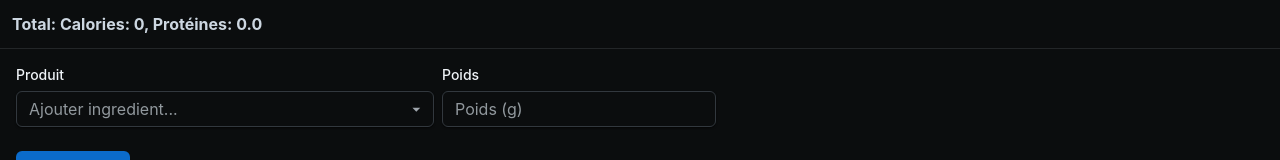
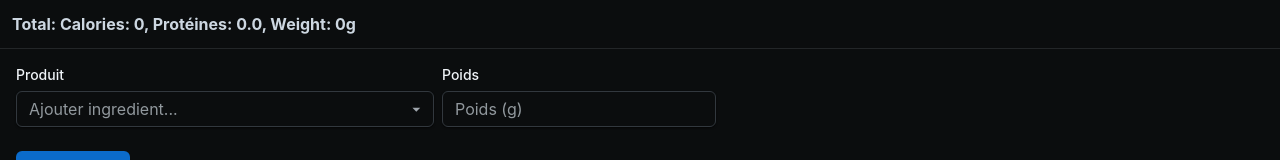
Before and after one commit to tomzmtl/cookbook, a React (Vite) app: page / in a window 1280 px wide. Shown: the top 160 px of the page. Built offline with nearby package versions, Linux system fonts and the light colour scheme.

Commit message:
added product data

```diff
--- a/src/components/App/App.tsx
+++ b/src/components/App/App.tsx
@@ -31,11 +31,12 @@ const getOptionLabel = (product: Product): string => compact([
 ]).join(", ")
 
 const calculateTotals = (ingredients: Ingredient[]) => {
-  const totals = { calories: 0, protein: 0 }
+  const totals = { calories: 0, protein: 0, weight: 0 }
 
   for (const ingredient of ingredients) {
     totals.calories += (ingredient.product.macros.calories / 100) * ingredient.weight
     totals.protein += (ingredient.product.macros.protein / 100) * ingredient.weight
+    totals.weight += ingredient.weight
   }
 
   return totals
@@ -85,7 +86,7 @@ const App = () => {
           {renderSelectedIngredients()}
           <ListItem>
             <Typography fontWeight={700}>
-              {`Total: Calories: ${displayCalories(totals.calories)}, Protéines: ${displayProtein(totals.protein)}`}
+              {`Total: Calories: ${displayCalories(totals.calories)}, Protéines: ${displayProtein(totals.protein)}, Weight: ${totals.weight}g`}
             </Typography>
           </ListItem>
         </List>
@@ -114,7 +115,7 @@ const App = () => {
               value={selectedWeight}
               onChange={handleChangeWeight}
               placeholder="Poids (g)"
-              slotProps={{ input: { inputMode: "numeric" } }}
+              slotProps={{ input: { type: "number", inputMode: "numeric" } }}
             />
           </FormControl>
         </Stack>
--- a/src/data/products.ts
+++ b/src/data/products.ts
@@ -1,19 +1,4 @@
 import { Product } from "../types";
-
-/**
-
-macros: {
-  calories: 0,
-  fat: 0,
-  carbs: {
-    sugars: 0,
-    fiber: 0,
-    total: 0
-  },
-  protein: 0
-}
-
-*/
 
 const products: Product[] = [
   {
@@ -21,12 +6,6 @@ const products: Product[] = [
     name: "Xylitol",
     macros: {
       calories: 100,
-      fat: 0,
-      carbs: {
-        sugars: 0,
-        fiber: 0,
-        total: 25
-      },
       protein: 0
     }
   },
@@ -35,12 +14,6 @@ const products: Product[] = [
     name: "Café",
     macros: {
       calories: 1,
-      fat: 0,
-      carbs: {
-        sugars: 0,
-        fiber: 0,
-        total: 0
-      },
       protein: 0.1
     }
   },
@@ -50,12 +23,6 @@ const products: Product[] = [
     color: "Blanc",
     macros: {
       calories: 21,
-      fat: 0.3,
-      carbs: {
-        sugars: 1.7,
-        fiber: 1,
-        total: 3.3
-      },
       protein: 3.1
     }
   },
@@ -64,12 +31,6 @@ const products: Product[] = [
     name: "Courgettes",
     macros: {
       calories: 16,
-      fat: 0.2,
-      carbs: {
-        total: 3.4,
-        fiber: 1.1,
-        sugars: 1.7,
-      },
       protein: 1.2
     }
   },
@@ -79,12 +40,6 @@ const products: Product[] = [
     color: "Rouge/Blanc",
     macros: {
       calories: 40,
-      fat: 0.1,
-      carbs: {
-        total: 9.3,
-        fiber: 2.1,
-        sugars: 4.2,
-      },
       protein: 1.1
     }
   },
@@ -96,12 +51,6 @@ const products: Product[] = [
     format: "En morceaux",
     macros: {
       calories: 109,
-      fat: 0.3,
-      carbs: {
-        total: 0,
-        fiber: 0,
-        sugars: 0,
-      },
       protein: 23.6
     }
   },
@@ -113,12 +62,6 @@ const products: Product[] = [
     extra: "Sans sel ajouté",
     macros: {
       calories: 38,
-      fat: 0.2,
-      carbs: {
-        total: 8.3,
-        fiber: 2.2,
-        sugars: 4.5,
-      },
       protein: 1.5
     }
   },
@@ -129,12 +72,6 @@ const products: Product[] = [
     format: "Rigatoni",
     macros: {
       calories: 365,
-      fat: 1.8,
-      carbs: {
-        total: 75.3,
-        fiber: 4.7,
-        sugars: 2.4,
-      },
       protein: 12.9
     }
   },
@@ -143,12 +80,6 @@ const products: Product[] = [
     name: "Gras de bacon",
     macros: {
       calories: 541,
-      fat: 41.8,
-      carbs: {
-        total: 1.4,
-        fiber: 0,
-        sugars: 0,
-      },
       protein: 37
     }
   },
@@ -158,12 +89,6 @@ const products: Product[] = [
     brand: "Compliments",
     macros: {
       calories: 380,
-      fat: 5,
-      carbs: {
-        total: 78,
-        fiber: 14,
-        sugars: 0,
-      },
       protein: 12
     }
   },
@@ -174,12 +99,6 @@ const products: Product[] = [
     format: "En brique",
     macros: {
       calories: 45,
-      fat: 5,
-      carbs: {
-        total: 1,
-        fiber: 0,
-        sugars: 0,
-      },
       protein: 10
     }
   },
@@ -188,12 +107,6 @@ const products: Product[] = [
     name: "Cannelle",
     macros: {
       calories: 247,
-      fat: 1.2,
-      carbs: {
-        total: 80.6,
-        fiber: 53.1,
-        sugars: 2.2,
-      },
       protein: 4
     }
   },
@@ -207,12 +120,6 @@ const products: Product[] = [
     extra: "Sans sucre/gras ajouté",
     macros: {
       calories: 221,
-      fat: 1.6,
-      carbs: {
-        total: 45.3,
-        fiber: 2.3,
-        sugars: 1.7,
-      },
       protein: 8.1
     }
   },
@@ -221,12 +128,6 @@ const products: Product[] = [
     name: "Extrait de vanille",
     macros: {
       calories: 288,
-      fat: 0.1,
-      carbs: {
-        total: 12.7,
-        fiber: 0,
-        sugars: 12.7,
-      },
       protein: 0.1
     }
   },
@@ -236,12 +137,6 @@ const products: Product[] = [
     brand: "Beatrice",
     macros: {
       calories: 50,
-      fat: 1.9,
-      carbs: {
-        total: 4.6,
-        fiber: 0,
-        sugars: 4.6,
-      },
       protein: 3.4
     }
   },
@@ -250,12 +145,6 @@ const products: Product[] = [
     name: "Tomates cerise",
     macros: {
       calories: 18,
-      fat: 0.2,
-      carbs: {
-        total: 3.9,
-        fiber: 1.2,
-        sugars: 2.6,
-      },
       protein: 0.9
     }
   },
@@ -266,12 +155,6 @@ const products: Product[] = [
     brand: "Gifar",
     macros: {
       calories: 16,
-      fat: 0.3,
-      carbs: {
-        total: 3,
-        fiber: 1.5,
-        sugars: 1.5,
-      },
       protein: 1.5
     }
   },
@@ -283,12 +166,6 @@ const products: Product[] = [
     format: "Émincée",
     macros: {
       calories: 87,
-      fat: 0.8,
-      carbs: {
-        total: 3,
-        fiber: 1.5,
-        sugars: 1.5,
-      },
       protein: 20.7
     }
   },
@@ -298,12 +175,6 @@ const products: Product[] = [
     color: "Rouge",
     macros: {
       calories: 25,
-      fat: 0.1,
-      carbs: {
-        total: 5.8,
-        fiber: 2.5,
-        sugars: 3.2,
-      },
       protein: 1.3
     }
   },
@@ -314,12 +185,6 @@ const products: Product[] = [
     flavour: "Originales",
     macros: {
       calories: 295,
-      fat: 7.4,
-      carbs: {
-        total: 49.2,
-        fiber: 1.6,
-        sugars: 4.9,
-      },
       protein: 8.2
     }
   },
@@ -330,12 +195,6 @@ const products: Product[] = [
     flavour: "Bleuet / Érable",
     macros: {
       calories: 10,
-      fat: 0,
-      carbs: {
-        total: 2.4,
-        fiber: 0,
-        sugars: 2.1,
-      },
       protein: 0
     }
   },
@@ -346,12 +205,6 @@ const products: Product[] = [
     brand: "Compliments",
     macros: {
       calories: 36,
-      fat: 0,
-      carbs: {
-        total: 8.2,
-        fiber: 2.3,
-        sugars: 4.7,
-      },
       protein: 1.1
     }
   },
@@ -361,12 +214,6 @@ const products: Product[] = [
     variety: "Anglais",
     macros: {
       calories: 15,
-      fat: 0.1,
-      carbs: {
-        total: 3.6,
-        fiber: 0.5,
-        sugars: 1.7,
-      },
       protein: 0.7
     }
   },
@@ -376,12 +223,6 @@ const products: Product[] = [
     brand: "Vasco",
     macros: {
       calories: 228,
-      fat: 15.8,
-      carbs: {
-        total: 0,
-        fiber: 0,
-        sugars: 0,
-      },
       protein: 12
     }
   },
@@ -391,12 +232,6 @@ const products: Product[] = [
     variety: "Hass",
     macros: {
       calories: 127,
-      fat: 15,
-      carbs: {
-        total: 10,
-        fiber: 6.7,
-        sugars: 0,
-      },
       protein: 0
     }
   },
@@ -405,12 +240,6 @@ const products: Product[] = [
     name: "Jus de citron",
     macros: {
       calories: 24,
-      fat: 0.8,
-      carbs: {
-        total: 2.1,
-        fiber: 0.4,
-        sugars: 2.1,
-      },
       protein: 0.8
     }
   },
@@ -421,12 +250,6 @@ const products: Product[] = [
     flavour: "Multigrain",
     macros: {
       calories: 500,
-      fat: 25,
-      carbs: {
-        total: 64.3,
-        fiber: 7.1,
-        sugars: 0,
-      },
       protein: 7.1
     }
   },
@@ -436,12 +259,6 @@ const products: Product[] = [
     color: "Rose",
     macros: {
       calories: 45,
-      fat: 0,
-      carbs: {
-        total: 11.6,
-        fiber: 0,
-        sugars: 11.6,
-      },
       protein: 0
     }
   },
@@ -450,12 +267,6 @@ const products: Product[] = [
     name: "Poire",
     macros: {
       calories: 58,
-      fat: 0.1,
-      carbs: {
-        total: 15.2,
-        fiber: 3.1,
-        sugars: 9.8,
-      },
       protein: 0.4
     }
   },
@@ -465,12 +276,6 @@ const products: Product[] = [
     brand: "Skotidakis",
     macros: {
       calories: 63,
-      fat: 0,
-      carbs: {
-        total: 5.7,
-        fiber: 0,
-        sugars: 2.8,
-      },
       protein: 10.3
     }
   },
@@ -479,12 +284,6 @@ const products: Product[] = [
     name: "Banane",
     macros: {
       calories: 89,
-      fat: 0.3,
-      carbs: {
-        total: 22.8,
-        fiber: 2.6,
-        sugars: 12.2,
-      },
       protein: 1.1
     }
   },
@@ -493,12 +292,6 @@ const products: Product[] = [
     name: "Kiwi",
     macros: {
       calories: 61,
-      fat: 0.5,
-      carbs: {
-        total: 14.7,
-        fiber: 3,
-        sugars: 9,
-      },
       protein: 1.1
     }
   },
@@ -509,12 +302,6 @@ const products: Product[] = [
     variety: "Cheddar fort",
     macros: {
       calories: 400,
-      fat: 36.7,
-      carbs: {
-        total: 3.3,
-        fiber: 0,
-        sugars: 0,
-      },
       protein: 23.3
     }
   },
@@ -526,12 +313,6 @@ const products: Product[] = [
     format: "Émincée",
     macros: {
       calories: 100,
-      fat: 1.6,
-      carbs: {
-        total: 0,
-        fiber: 0,
-        sugars: 0,
-      },
       protein: 21.6
     }
   },
@@ -543,12 +324,6 @@ const products: Product[] = [
     format: "En bâtonnets",
     macros: {
       calories: 90,
-      fat: 0,
-      carbs: {
-        total: 16,
-        fiber: 0,
-        sugars: 3,
-      },
       protein: 7
     }
   },
@@ -557,12 +332,6 @@ const products: Product[] = [
     name: "Cantaloup",
     macros: {
       calories: 34,
-      fat: 0.2,
-      carbs: {
-        total: 8.2,
-        fiber: 0.9,
-        sugars: 7.9,
-      },
       protein: 0.8
     }
   },
@@ -573,12 +342,6 @@ const products: Product[] = [
     flavour: "Original",
     macros: {
       calories: 24,
-      fat: 1.9,
-      carbs: {
-        total: 6.1,
-        fiber: 0.8,
-        sugars: 4.6,
-      },
       protein: 0.7
     }
   },
@@ -588,12 +351,6 @@ const products: Product[] = [
     brand: "Pearl River Bridge",
     macros: {
       calories: 929,
-      fat: 100,
-      carbs: {
-        total: 0,
-        fiber: 0,
-        sugars: 0,
-      },
       protein: 0
     }
   },
@@ -604,12 +361,6 @@ const products: Product[] = [
     type: "Foncée",
     macros: {
       calories: 89,
-      fat: 0,
-      carbs: {
-        total: 11.8,
-        fiber: 0,
-        sugars: 11.8,
-      },
       protein: 5.8
     }
   },
@@ -619,12 +370,6 @@ const products: Product[] = [
     brand: "Angel",
     macros: {
       calories: 174,
-      fat: 0,
-      carbs: {
-        total: 41.8,
-        fiber: 0,
-        sugars: 40,
-      },
       protein: 0.1
     }
   },
@@ -635,12 +380,6 @@ const products: Product[] = [
     type: "Extra ferme",
     macros: {
       calories: 130,
-      fat: 8,
-      carbs: {
-        total: 0,
-        fiber: 0,
-        sugars: 1,
-      },
       protein: 16
     }
   },
@@ -649,12 +388,6 @@ const products: Product[] = [
     name: "Fraises",
     macros: {
       calories: 32,
-      fat: 0.3,
-      carbs: {
-        total: 7.7,
-        fiber: 2,
-        sugars: 4.9,
-      },
       protein: 0.7
     }
   },
@@ -664,12 +397,6 @@ const products: Product[] = [
     brand: "Panache",
     macros: {
       calories: 306,
-      fat: 0,
-      carbs: {
-        total: 76.4,
-        fiber: 0,
-        sugars: 66.7
-      },
       protein: 0
     }
   },
@@ -679,12 +406,6 @@ const products: Product[] = [
     brand: "Smart Pop",
     macros: {
       calories: 343,
-      fat: 5,
-      carbs: {
-        total: 70,
-        fiber: 11.4,
-        sugars: 1.4
-      },
       protein: 10
     }
   },
@@ -695,12 +416,6 @@ const products: Product[] = [
     variety: "Dijon",
     macros: {
       calories: 159,
-      fat: 7.9,
-      carbs: {
-        total: 0,
-        fiber: 0,
-        sugars: 0
-      },
       protein: 6.3
     }
   },
@@ -709,13 +424,58 @@ const products: Product[] = [
     name: "Filets de porc",
     macros: {
       calories: 143,
-      fat: 3.5,
-      carbs: {
-        total: 0,
-        fiber: 0,
-        sugars: 0
-      },
       protein: 26.2
+    }
+  },
+  {
+    id: "49",
+    name: "Chou-fleur",
+    macros: {
+      calories: 25,
+      protein: 2
+    }
+  },
+  {
+    id: "50",
+    name: "Petates",
+    extra: "Épluchées",
+    macros: {
+      calories: 86,
+      protein: 1.7
+    }
+  },
+  {
+    id: "51",
+    name: "Crème sûre 1%",
+    brand: "Sealtest",
+    macros: {
+      calories: 42,
+      protein: 5.5
+    }
+  },
+  {
+    id: "52",
+    name: "Paprika",
+    macros: {
+      calories: 289,
+      protein: 14.8
+    }
+  },
+  {
+    id: "53",
+    name: "Poires",
+    macros: {
+      calories: 58,
+      protein: 0.4
+    }
+  },
+  {
+    id: "54",
+    name: "Yogourt grec 0%",
+    brand: "Compliments",
+    macros: {
+      calories: 46,
+      protein: 9.7
     }
   },
 ]
--- a/src/types.ts
+++ b/src/types.ts
@@ -12,12 +12,6 @@ export type Product = {
   // Macros unit: g/100g
   macros: {
     calories: number,
-    fat: number
-    carbs: {
-      fiber: number
-      sugars: number
-      total: number
-    }
     protein: number
   }
 }
```
